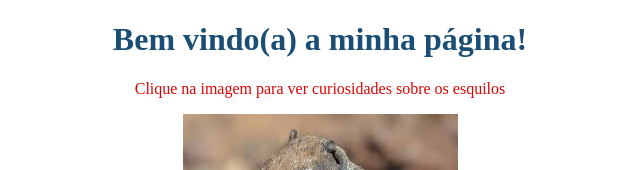
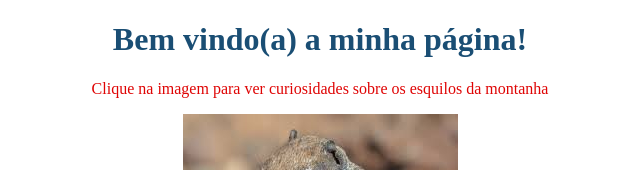
Before and after one commit to Sergio-P-Neto/Sergio-Neto.github.io, a plain HTML site: page index.html in a window 1280 px wide. Shown: the top 170 px of the page, without its empty margins (320-960 px from the left). Drawn offline with Linux system fonts and the light colour scheme.

Commit message:
Alteração teste

```diff
--- a/index.html
+++ b/index.html
@@ -9,7 +9,7 @@
     <body>
         <h1>Bem vindo(a) a minha página!</h1>
 
-        <p>Clique na imagem para ver curiosidades sobre os esquilos</p>
+        <p>Clique na imagem para ver curiosidades sobre os esquilos da montanha</p>
 
         <center>
             <a href="https://www.tricurioso.com/2018/09/30/10-curiosidades-interessantes-sobre-os-esquilos/" target="_blank">
```
